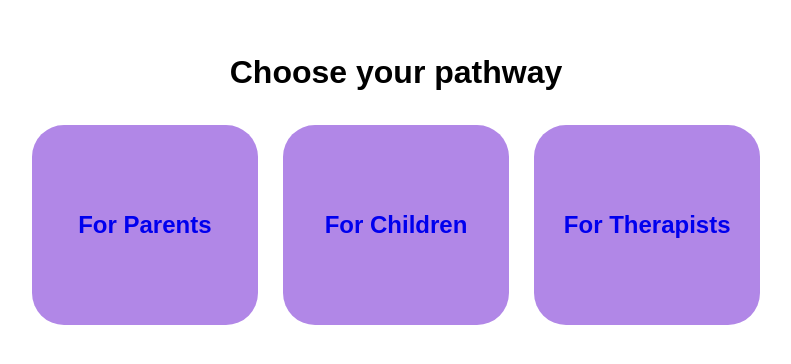
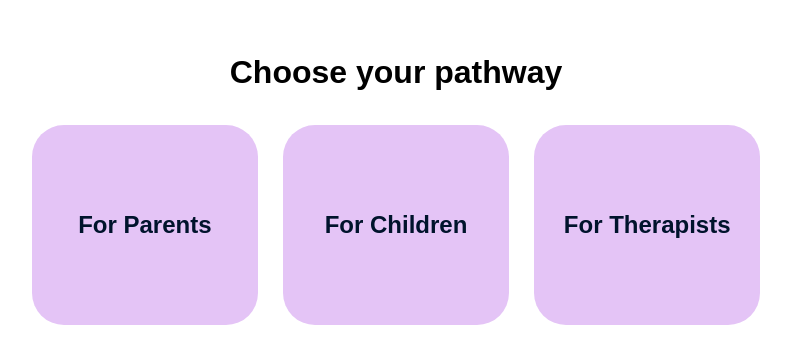
Before and after one commit to priyanshumahey/Purple-Lotus, a React (Create React App) app in the folder site/: page /Home in a window 1280 px wide. Shown: the part 186-550 px from the top of the page, without its empty margins (244-1035 px from the left). Built offline with nearby package versions, Linux system fonts and the light colour scheme.

Commit message:
Update home.css

```diff
--- a/site/src/Pages/Home/home.css
+++ b/site/src/Pages/Home/home.css
@@ -17,11 +17,25 @@ h1 {
     margin: 1%;
     padding-left: 1%;
     padding-right: 1%;
-    background-color: rgb(177, 135, 231);
+    background-color: #e4c4f6;
     display: inline-block;
     font-family: "Avenir Next LT W01 Bold",sans-serif;
     font-size: 3vh;
     text-align: center;
     border-radius: 4vh;
     font-weight: 700;
+    color: #00132C;
 }
+
+.Choice-box:hover{
+    color: #FFFFFF;
+    background-color: rgb(177, 135, 231);
+    animation-name: rotato;
+    animation-duration: 2s;
+}
+
+@keyframes rotato{
+   5% { transform: rotate(10deg)}
+   10% { transform: rotate(0deg)}
+   15% { transform: rotate(10deg);}
+}
```
